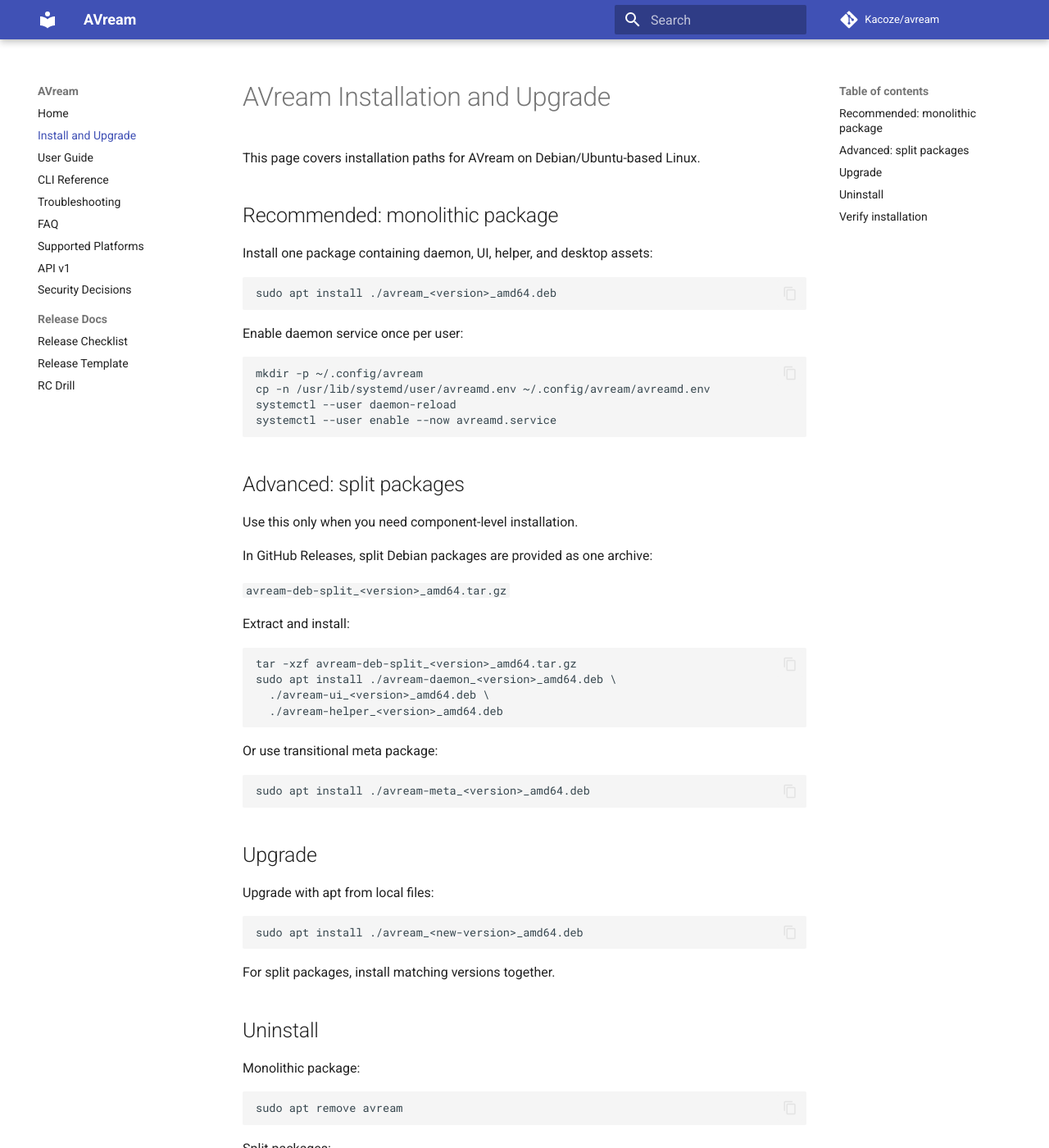
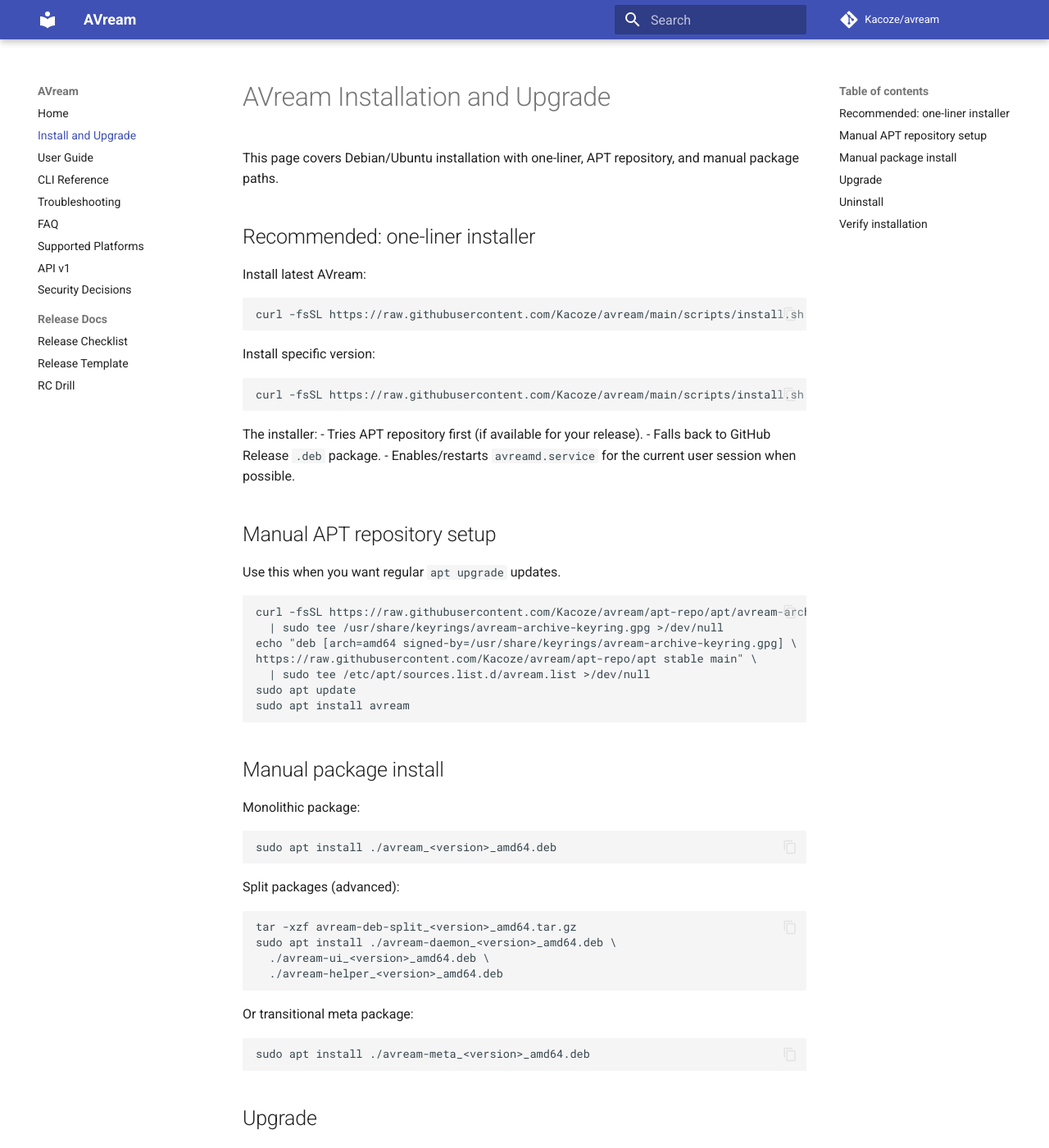
Before and after one commit to Kacoze/avream, an MkDocs documentation site: the page built from docs/INSTALL.md, in a window 1280 px wide and 1400 px high. Shown: the whole window at 82% size. Built offline with MkDocs 1.6.1 and Material for MkDocs 9.7.7, drawn with Linux system fonts in a browser that asks for light colours; comment, search, counter and statistics services are not loaded; some of the changed text lies outside the part shown.

Commit message:
install: add one-liner installer, apt-repo publish, and docs refresh

````diff
--- a/docs/INSTALL.md
+++ b/docs/INSTALL.md
@@ -1,33 +1,49 @@
 # AVream Installation and Upgrade
 
-This page covers installation paths for AVream on Debian/Ubuntu-based Linux.
+This page covers Debian/Ubuntu installation with one-liner, APT repository, and manual package paths.
 
-## Recommended: monolithic package
+## Recommended: one-liner installer
 
-Install one package containing daemon, UI, helper, and desktop assets:
+Install latest AVream:
+
+```bash
+curl -fsSL https://raw.githubusercontent.com/Kacoze/avream/main/scripts/install.sh | bash
+```
+
+Install specific version:
+
+```bash
+curl -fsSL https://raw.githubusercontent.com/Kacoze/avream/main/scripts/install.sh | AVREAM_VERSION=1.0.4 bash
+```
+
+The installer:
+- Tries APT repository first (if available for your release).
+- Falls back to GitHub Release `.deb` package.
+- Enables/restarts `avreamd.service` for the current user session when possible.
+
+## Manual APT repository setup
+
+Use this when you want regular `apt upgrade` updates.
+
+```bash
+curl -fsSL https://raw.githubusercontent.com/Kacoze/avream/apt-repo/apt/avream-archive-keyring.gpg \
+  | sudo tee /usr/share/keyrings/avream-archive-keyring.gpg >/dev/null
+echo "deb [arch=amd64 signed-by=/usr/share/keyrings/avream-archive-keyring.gpg] \
+https://raw.githubusercontent.com/Kacoze/avream/apt-repo/apt stable main" \
+  | sudo tee /etc/apt/sources.list.d/avream.list >/dev/null
+sudo apt update
+sudo apt install avream
+```
+
+## Manual package install
+
+Monolithic package:
 
 ```bash
 sudo apt install ./avream_<version>_amd64.deb
 ```
 
-Enable daemon service once per user:
-
-```bash
-mkdir -p ~/.config/avream
-cp -n /usr/lib/systemd/user/avreamd.env ~/.config/avream/avreamd.env
-systemctl --user daemon-reload
-systemctl --user enable --now avreamd.service
-```
-
-## Advanced: split packages
-
-Use this only when you need component-level installation.
-
-In GitHub Releases, split Debian packages are provided as one archive:
-
-`avream-deb-split_<version>_amd64.tar.gz`
-
-Extract and install:
+Split packages (advanced):
 
 ```bash
 tar -xzf avream-deb-split_<version>_amd64.tar.gz
@@ -36,7 +52,7 @@
   ./avream-helper_<version>_amd64.deb
 ```
 
-Or use transitional meta package:
+Or transitional meta package:
 
 ```bash
 sudo apt install ./avream-meta_<version>_amd64.deb
@@ -44,26 +60,32 @@
 
 ## Upgrade
 
-Upgrade with apt from local files:
+If installed from APT repository:
+
+```bash
+sudo apt update
+sudo apt upgrade avream
+```
+
+If installed from local `.deb`:
 
 ```bash
 sudo apt install ./avream_<new-version>_amd64.deb
 ```
 
-For split packages, install matching versions together.
-
 ## Uninstall
 
-Monolithic package:
+Use helper script:
 
 ```bash
-sudo apt remove avream
+curl -fsSL https://raw.githubusercontent.com/Kacoze/avream/main/scripts/uninstall.sh | bash
 ```
 
-Split packages:
+Or manually:
 
 ```bash
-sudo apt remove avream-meta avream-daemon avream-ui avream-helper
+sudo apt remove avream avream-meta avream-daemon avream-ui avream-helper
+sudo rm -f /etc/apt/sources.list.d/avream.list /usr/share/keyrings/avream-archive-keyring.gpg
 ```
 
 Optional local cleanup:
@@ -75,11 +97,15 @@
 ## Verify installation
 
 ```bash
+curl -fsSL https://raw.githubusercontent.com/Kacoze/avream/main/scripts/doctor.sh | bash
+```
+
+Or manual checks:
+
+```bash
 systemctl --user status avreamd.service
 avream --help
 avream-ui --help
 ```
 
 If daemon is not reachable, see `docs/TROUBLESHOOTING.md`.
-
-On first GUI launch, AVream shows a daemon lock screen if service is not active. Use `Enable AVream Service` in GUI or run the manual commands above.
````
Also changed, not shown: README.md (+22 -10 lines), docs/FAQ.md (+1 -1 lines), docs/RELEASE_CHECKLIST.md (+5 -0 lines), docs/TROUBLESHOOTING.md (+2 -2 lines), docs/USER_GUIDE.md (+10 -9 lines), docs/index.md (+13 -11 lines), 6 other files.
